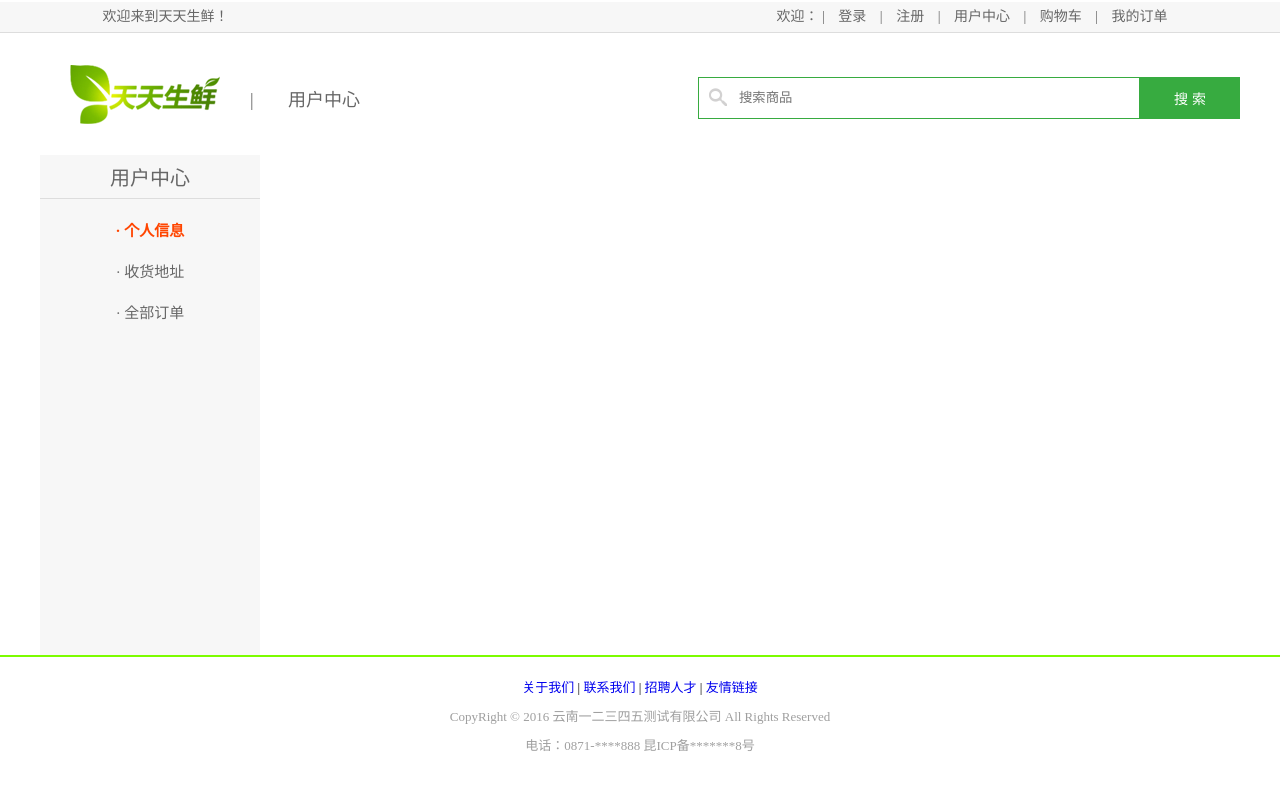
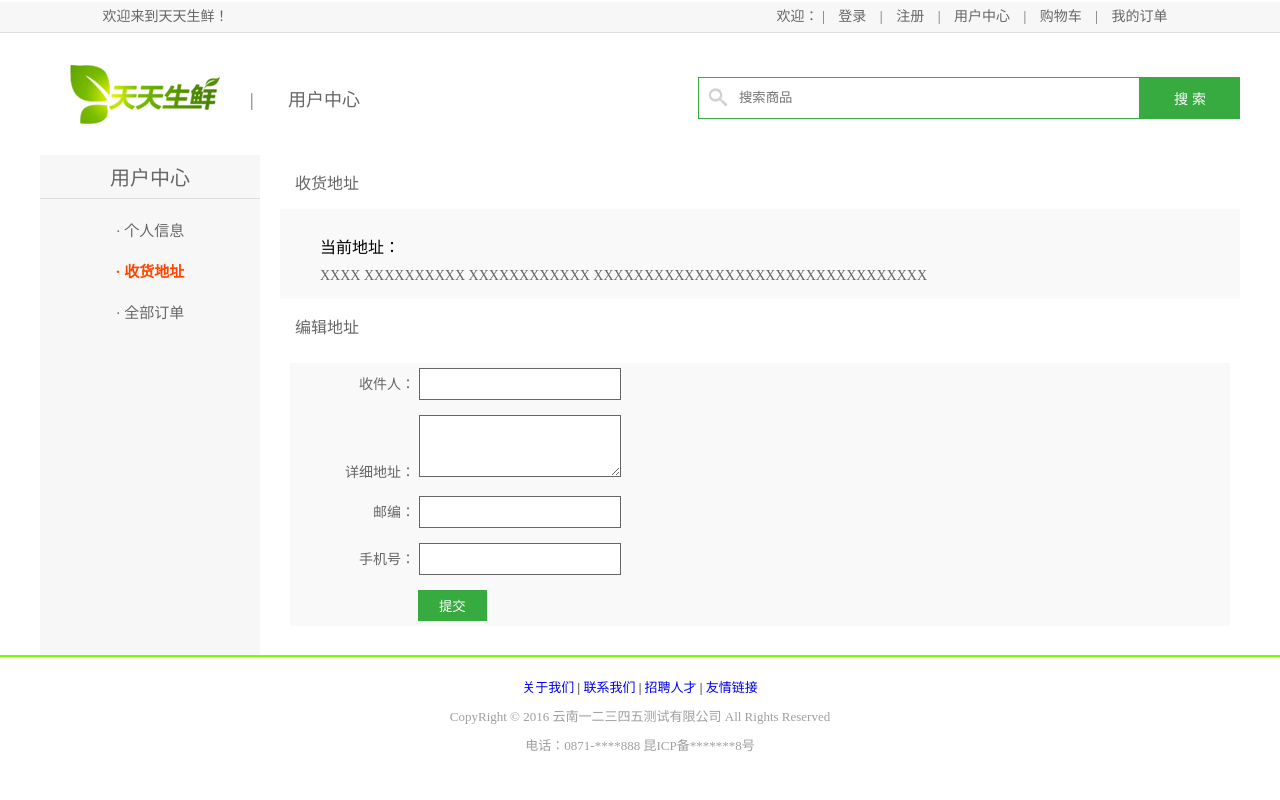
Before and after one commit to dengying721/dailyfresh, a Django app: page /user/site in a window 1280 px wide. Run offline with Django 3.2, Linux system fonts and the light colour scheme.

Commit message:
编写site页面

```diff
--- a/static/css/main1.css
+++ b/static/css/main1.css
@@ -405,7 +405,7 @@
 	color: orangered;
 	font-weight: bold;
 }
-.main_con .right_content {
+.main_con .right_content,.right_content2 {
 	width: 960px;
 	height: 500px;
 	float: right;
@@ -486,6 +486,64 @@
 	float: right;
 	margin-right: 15px;
 }
+.main_con .right_content2 h3 {
+	margin: 15px;
+	color: #666;
+	font-size: 16px;
+}
+.main_con .right_content2 .reciver_address{
+	padding: 15px 40px;
+	font-size: 14px;
+	background: #f9f9f9;
+	color: #666;
+	margin: 10px 0;
+}
+.main_con .right_content2 span {
+	font-size: 16px;
+	display: block;
+	padding: 10px 0;
+	color: #000000;
+}
+.main_con .right_content2 form {
+	background: #f9f9f9;
+	margin: 10px;
+}
+.main_con .right_content2 .edit, .edit2{
+	margin: 5px 0 0 25px;
+	padding:5px 0;
+}
+.main_con .right_content2 .edit2{
+	margin-left: 128px;
+	margin-bottom: 20px;
+}
+.main_con .right_content2 .edit2 input{
+	padding: 5px 20px 5px 20px;
+	color: white;
+	background: #37ab40;
+	border: solid 1px #37ab40;
+}
+.main_con .right_content2 .edit label{
+	display: inline-block;
+	width: 100px;
+	color: #666;
+	font-size: 14px;
+	text-align: right;
+}
+.main_con .right_content2 .edit input{
+	display: inline-block;
+	width:200px;
+	height:30px;
+	color: #666;
+	font-size: 14px;
+	text-indent: 5px;
+	border: 1px solid #666;
+}
+.main_con .right_content2 .edit textarea{
+	height:60px;
+	width: 200px;
+	text-indent: 5px;
+	border: 1px solid #666;
+}
 body {
 	width: 100%;
 	height: 100%
--- a/templates/base_user_center.html
+++ b/templates/base_user_center.html
@@ -23,6 +23,7 @@
             <input type="button" class="input_btn fr" value="搜 索">
         </div>
     </div>
+    {% block right_content %}
     <div class="main_con">
         <div class="left_menu">
             <h3>用户中心</h3>
@@ -32,6 +33,6 @@
                 <li><a href="{% url 'df_user:user_order' %}">· 全部订单</a></li>
             </ul>
         </div>
-        {% block right_content %}{% endblock right_content %}
+    {% endblock right_content %}
     </div>
 {% endblock body %}
--- a/templates/df_user/user_center_site.html
+++ b/templates/df_user/user_center_site.html
@@ -1 +1,47 @@
 {% extends 'base_user_center.html' %}
+
+{% block right_content%}
+
+    <div class="main_con">
+        <div class="left_menu">
+            <h3>用户中心</h3>
+            <ul>
+                <li><a href="{% url 'df_user:user_info' %}">· 个人信息</a></li>
+                <li><a class="active" href="{% url 'df_user:user_site' %}">· 收货地址</a></li>
+                <li><a href="{% url 'df_user:user_order' %}">· 全部订单</a></li>
+            </ul>
+        </div>
+        <div class="right_content2">
+            <h3 class="common_title2">收货地址</h3>
+            <div class="reciver_address">
+                <span> 当前地址：</span>
+                <p>XXXX XXXXXXXXXX  XXXXXXXXXXXX   XXXXXXXXXXXXXXXXXXXXXXXXXXXXXXXXX</p>
+            </div>
+            <h3>编辑地址</h3>
+            <div class="edit_site clearfix">
+                <form method="post" action="{% url 'df_user:user_site' %}">
+                    <div class="edit">
+                        <label>收件人：</label>
+                        <input type="text" name="receiver">
+                    </div>
+                    <div class="edit">
+                        <label>详细地址：</label>
+                        <textarea class="site_area"></textarea>
+                    </div>
+                    <div class="edit">
+                        <label>邮编：</label>
+                        <input type="text" name="code">
+                    </div>
+                    <div class="edit">
+                        <label>手机号：</label>
+                        <input type="text" name="receiver_phone">
+                    </div>
+                    <div class="edit2">
+                        <input type="button" name="submit" value="提交">
+                    </div>
+
+                </form>
+                </form>
+            </div>
+        </div>
+{% endblock right_content %}
```
Also changed, not shown: templates/df_user/user_info1.html (+9 -0 lines).
